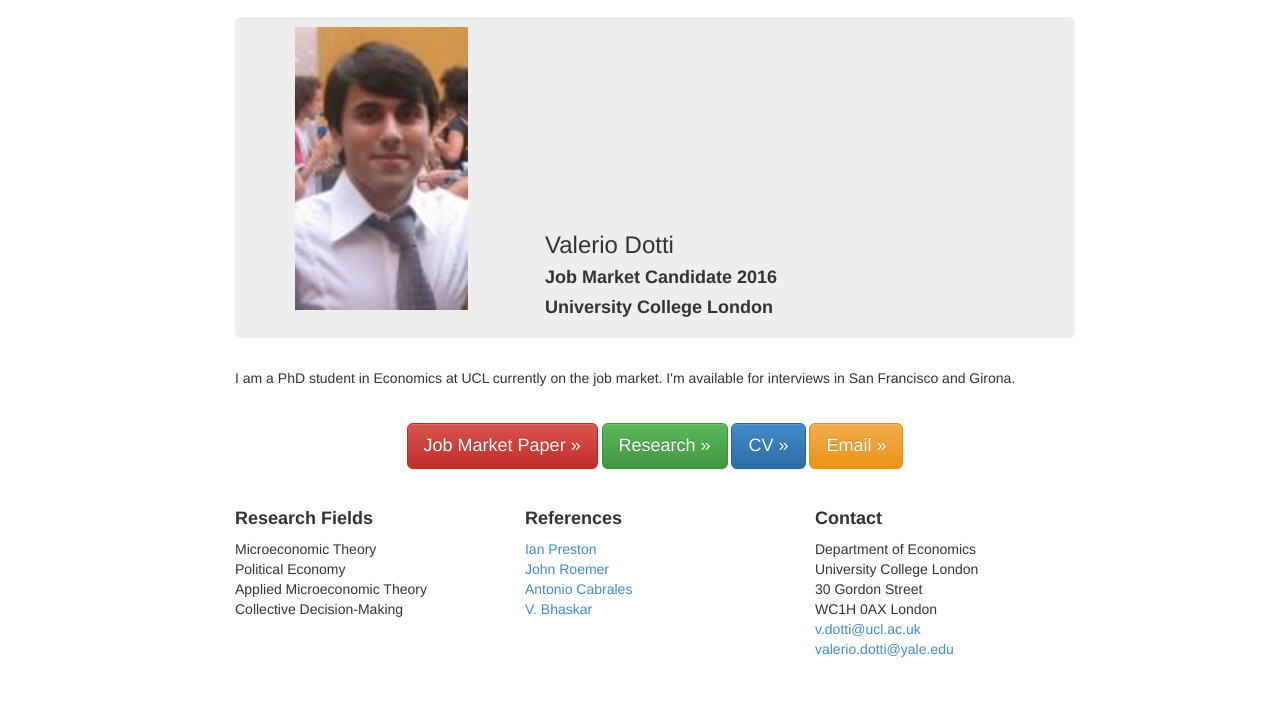
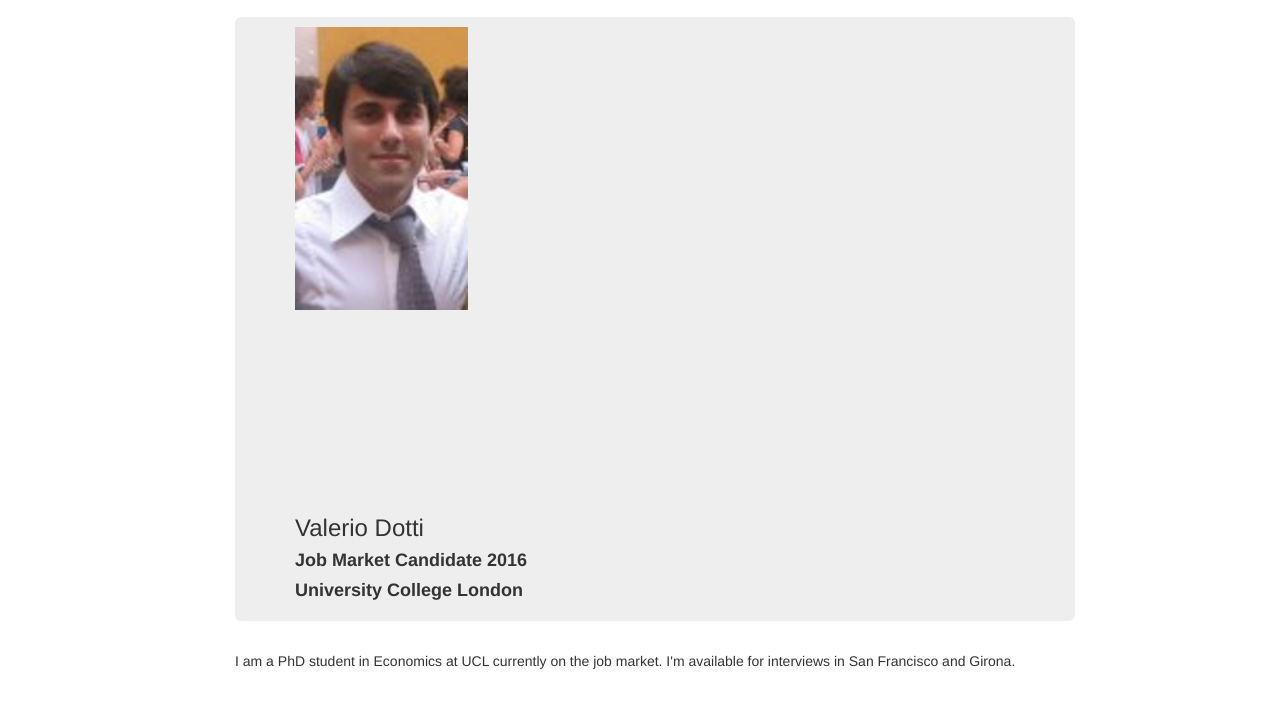
Before and after one commit to valeriodotti/valeriodotti.github.io, a plain HTML site: page index.html in a window 1280 px wide. Shown: the part 53-756 px from the top of the page. Drawn offline with nearby package versions, Linux system fonts and the light colour scheme.

Commit message:
Update index.html

```diff
--- a/index.html
+++ b/index.html
@@ -64,7 +64,7 @@
       <!-- Main jumbotron for a primary marketing message or call to action -->
       <div class="jumbotron">
           <div class="row">
-          <div class="col-md-4">
+          <div class="col-md-6">
             <img src="content/me3.png" class="img-responsive">
           </div>
 		   <div class="col-md-7" style="padding-top:185px">
```
